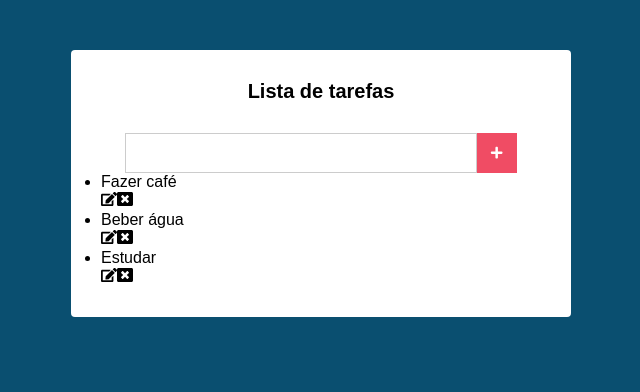
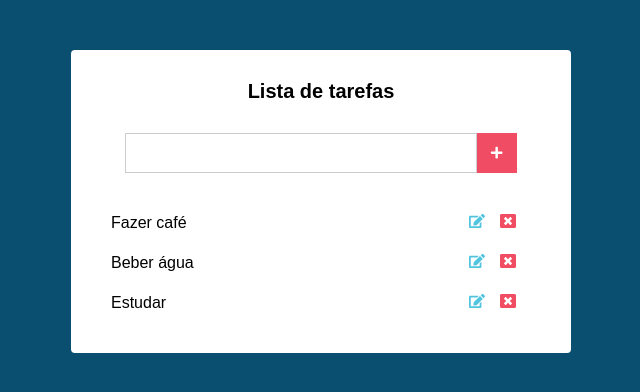
Before and after one commit to JCDMeira/react-class-app, a React (Create React App) app: page / in a window 1280 px wide. Shown: the top 392 px of the page, without its empty margins (319-959 px from the left). Built offline with nearby package versions, Linux system fonts and the light colour scheme.

Commit message:
style: add tasks style

```diff
--- a/src/App.css
+++ b/src/App.css
@@ -1,5 +1,6 @@
 :root {
   --primary-color: #0a4f70;
+  --secundary-color: #51c5de;
   --neutral-color: #fff;
   --contrast-color: #f04c64;
 }
--- a/src/components/main.css
+++ b/src/components/main.css
@@ -37,3 +37,36 @@
   align-items: center;
   justify-content: center;
 }
+
+.tarefas {
+  margin-top: 30px;
+}
+
+.tarefas li {
+  display: flex;
+  align-items: center;
+  justify-content: space-between;
+  padding: 10px;
+  transition: all 600ms;
+}
+
+.tarefas li:hover {
+  background: var(--secundary-color);
+}
+
+.tarefas li .edit {
+  margin-right: 15px;
+  color: var(--secundary-color);
+  cursor: pointer;
+}
+
+.tarefas li .delete {
+  margin-right: 15px;
+  cursor: pointer;
+  color: var(--contrast-color);
+}
+
+.tarefas li:hover .delete,
+.tarefas li:hover .edit {
+  color: var(--neutral-color);
+}
```
